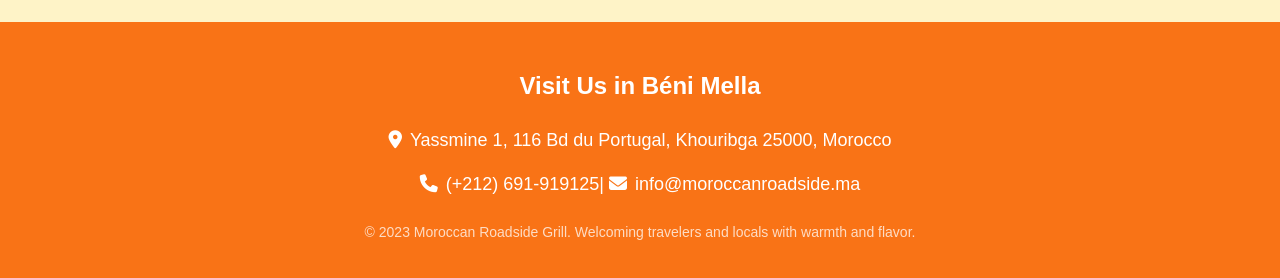
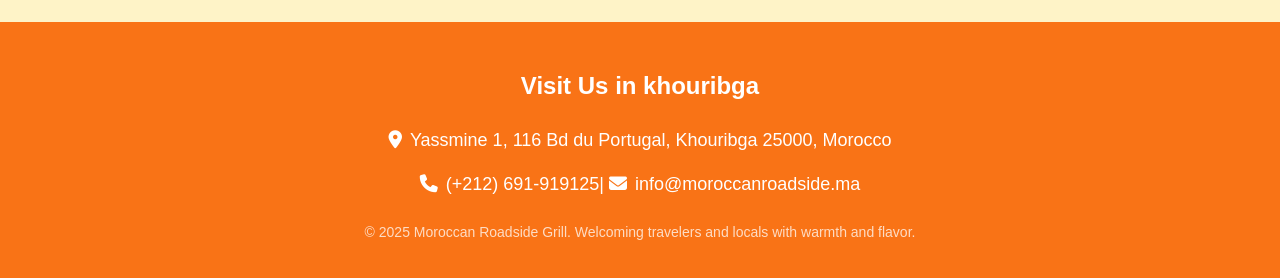
Before and after one commit to Demphil/K-Bistro-Restaurant-Caf-, a plain HTML site: page index.html in a window 1280 px wide. Shown: the part 2623-2901 px from the top of the page. Drawn offline with nearby package versions, Linux system fonts and the light colour scheme.

Commit message:
Update index.html

```diff
--- a/index.html
+++ b/index.html
@@ -139,10 +139,10 @@
     <!-- Contact/Footer -->
     <footer id="contact" class="bg-orange-500 text-white py-12">
         <div class="max-w-7xl mx-auto px-4 text-center">
-            <h3 class="text-2xl font-bold mb-6">Visit Us in Béni Mella</h3>
+            <h3 class="text-2xl font-bold mb-6">Visit Us in khouribga</h3>
             <p class="text-lg mb-4"><i class="fas fa-map-marker-alt mr-2"></i>Yassmine 1, 116 Bd du Portugal, Khouribga 25000, Morocco</p>
             <p class="text-lg mb-6"><i class="fas fa-phone mr-2"></i>(+212) 691-919125| <i class="fas fa-envelope mr-2"></i>info@moroccanroadside.ma</p>
-            <p class="text-sm opacity-75">© 2023 Moroccan Roadside Grill. Welcoming travelers and locals with warmth and flavor.</p>
+            <p class="text-sm opacity-75">© 2025 Moroccan Roadside Grill. Welcoming travelers and locals with warmth and flavor.</p>
         </div>
     </footer>
 
```
